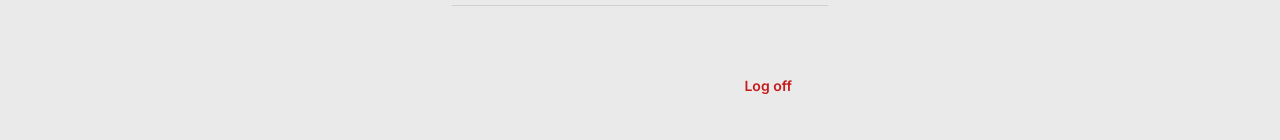
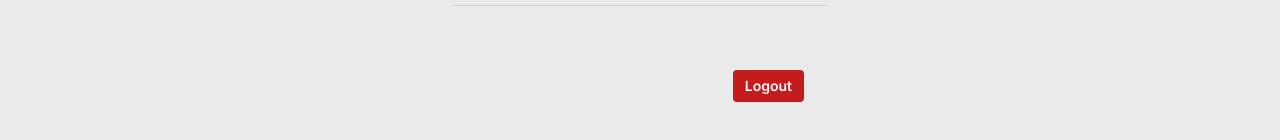
Before and after one commit to Marcus-Nastasi/to-dos-app-v2, a Next.js app: page /account in a window 1280 px wide. Shown: the part 172-312 px from the top of the page. Built offline with nearby package versions, Linux system fonts and the light colour scheme; no server answers.

Commit message:
app and components: refactoring credential-form

```diff
--- a/src/app/account/page.tsx
+++ b/src/app/account/page.tsx
@@ -143,7 +143,7 @@ export default function Account() {
                      color="danger"
                      onClick={(e: any) => handleLogOff(e)}
                   >
-                     Log off
+                     Logout
                   </Button>
                   <Button
                      size='sm'
@@ -251,17 +251,18 @@ export default function Account() {
                         >
                            <Button
                               size='sm'
-                              variant='plain'
+                              variant='solid'
                               color='danger'
                               onClick={() => setOpenLogOff(true)}
                               sx={{
                                  width: {
                                     xs: '80%',
                                     md: 'fit-content'
-                                 }
+                                 },
+                                 borderRadius: 4
                               }}
                            >
-                              Log off
+                              Logout
                            </Button>
                         </Box>
                      </AccordionGroup>
--- a/src/components/users/credential-form.tsx
+++ b/src/components/users/credential-form.tsx
@@ -239,11 +239,11 @@ export default function CredentialForm({ userCookie }: { userCookie: LoginRespon
                         color='neutral'
                         type="submit"
                         sx={{
-                           paddingX: 3,
                            mt: 5,
                            width: {
                               xs: '70%',
                            },
+                           borderRadius: 4
                         }}
                      >
                         Save
```
